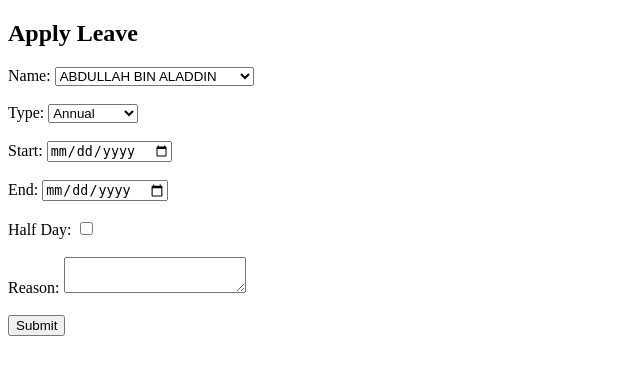
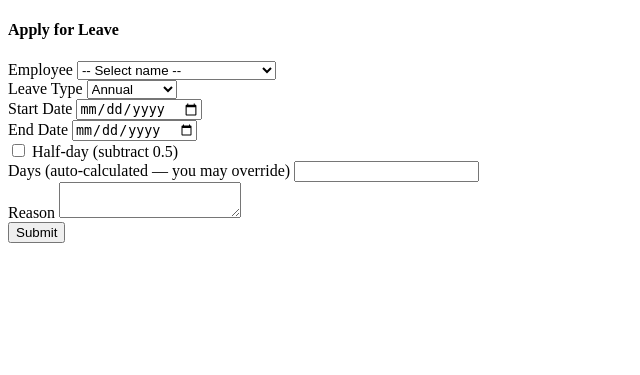
Before and after one commit to jesstanblues-ops/Leave-app3, a Flask app: page /apply in a window 1280 px wide. Shown: the top 375 px of the page, without its empty margins (0-640 px from the left). Run offline with Flask 3, Linux system fonts and the light colour scheme; data comes from the database, SQL or seed files in the repository.

Commit message:
Add files via upload

```diff
--- a/templates/apply_leave.html
+++ b/templates/apply_leave.html
@@ -1,33 +1,91 @@
 {% extends 'base.html' %}
 {% block content %}
-<h2>Apply Leave</h2>
-<form method="POST">
-    <label>Name:</label>
-    <select name="employee">
-        {% for e in employees %}
-        <option value="{{ e.name }}">{{ e.name }}</option>
-        {% endfor %}
-    </select><br><br>
+<h4>Apply for Leave</h4>
+<form method="post" id="applyForm">
+  <div class="mb-3">
+    <label class="form-label">Employee</label>
+    <select class="form-select" name="employee" id="employeeSelect" required>
+      <option value="">-- Select name --</option>
+      {% for e in employees %}
+        <option value="{{ e['name'] }}">{{ e['name'] }}</option>
+      {% endfor %}
+    </select>
+    <div class="form-text" id="balanceText" style="display:none;">Balance: <span id="balVal">0</span> days</div>
+  </div>
+  <div class="mb-3">
+    <label class="form-label">Leave Type</label>
+    <select class="form-select" name="leave_type" id="leaveType">
+      <option>Annual</option>
+      <option>Medical</option>
+      <option>Unpaid</option>
+      <option>Emergency</option>
+    </select>
+  </div>
+  <div class="row">
+    <div class="col-md-6 mb-3">
+      <label class="form-label">Start Date</label>
+      <input type="date" name="start_date" id="startDate" class="form-control" required />
+    </div>
+    <div class="col-md-6 mb-3">
+      <label class="form-label">End Date</label>
+      <input type="date" name="end_date" id="endDate" class="form-control" required />
+    </div>
+  </div>
+  <div class="form-check mb-3">
+    <input class="form-check-input" type="checkbox" id="halfDay" name="half">
+    <label class="form-check-label" for="halfDay">Half-day (subtract 0.5)</label>
+  </div>
+  <div class="mb-3">
+    <label class="form-label">Days (auto-calculated — you may override)</label>
+    <input type="number" step="0.25" name="days" id="daysInput" class="form-control" required />
+  </div>
+  <div class="mb-3">
+    <label class="form-label">Reason</label>
+    <textarea name="reason" class="form-control"></textarea>
+  </div>
+  <button class="btn btn-primary">Submit</button>
+</form>
 
-    <label>Type:</label>
-    <select name="leave_type">
-        <option value="Annual">Annual</option>
-        <option value="Medical">Medical</option>
-        <option value="Emergency">Emergency</option>
-    </select><br><br>
+<script>
+function fetchBalance(name){
+  if(!name) { $('#balanceText').hide(); return; }
+  $.get('/balance/' + encodeURIComponent(name), function(data){
+    $('#balVal').text(parseFloat(data.balance).toFixed(2));
+    $('#balanceText').show();
+  });
+}
+function calcDays(){
+  let s = $('#startDate').val();
+  let e = $('#endDate').val();
+  if(!s || !e) return;
+  let sd = new Date(s);
+  let ed = new Date(e);
+  let days = Math.floor((ed - sd) / (1000*60*60*24)) + 1;
+  if(isNaN(days) || days<0) days = 0;
+  if($('#halfDay').is(':checked')) days = days - 0.5;
+  $('#daysInput').val(days.toFixed(2));
+  // show warning if balance < days
+  let bal = parseFloat($('#balVal').text() || 0);
+  if(bal < days){
+    if(days>0) {
+      if($('#warn').length==0) $('#applyForm').prepend('<div id="warn" class="alert alert-warning">Warning: Applying more than available balance</div>');
+    }
+  } else {
+    $('#warn').remove();
+  }
+}
 
-    <label>Start:</label>
-    <input type="date" name="start_date"><br><br>
+$(document).ready(function(){
+  $('#employeeSelect').change(function(){ fetchBalance($(this).val()); });
+  $('#startDate, #endDate, #halfDay').change(calcDays);
+  $('#daysInput').change(function(){ // manual override still checks
+    let val = parseFloat($(this).val()) || 0;
+    let bal = parseFloat($('#balVal').text() || 0);
+    if(bal < val){
+      if($('#warn').length==0) $('#applyForm').prepend('<div id="warn" class="alert alert-warning">Warning: Applying more than available balance</div>');
+    } else { $('#warn').remove(); }
+  });
+});
+</script>
 
-    <label>End:</label>
-    <input type="date" name="end_date"><br><br>
-
-    <label>Half Day:</label>
-    <input type="checkbox" name="half" value="yes"><br><br>
-
-    <label>Reason:</label>
-    <textarea name="reason"></textarea><br><br>
-
-    <button type="submit">Submit</button>
-</form>
 {% endblock %}
```
